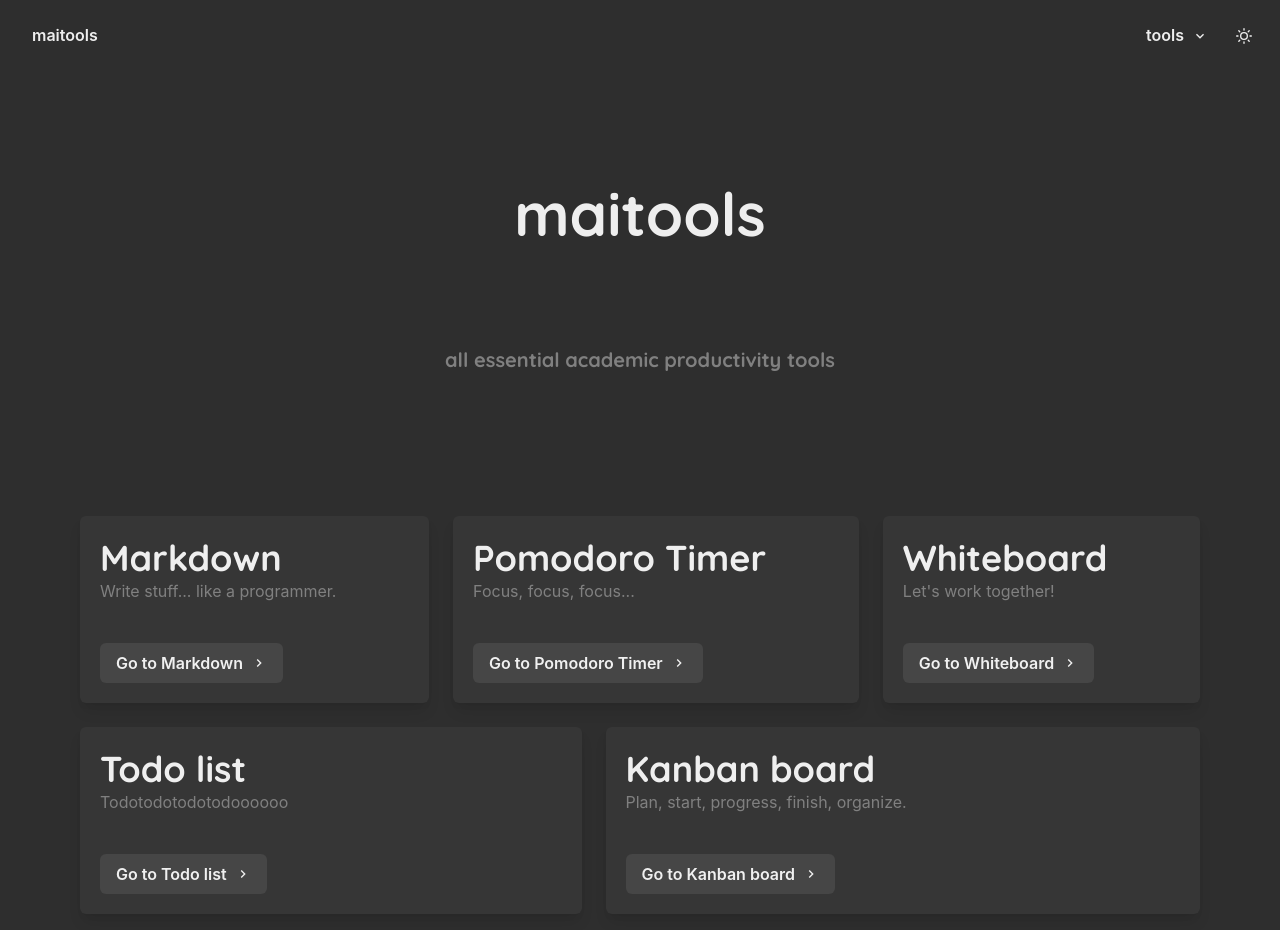
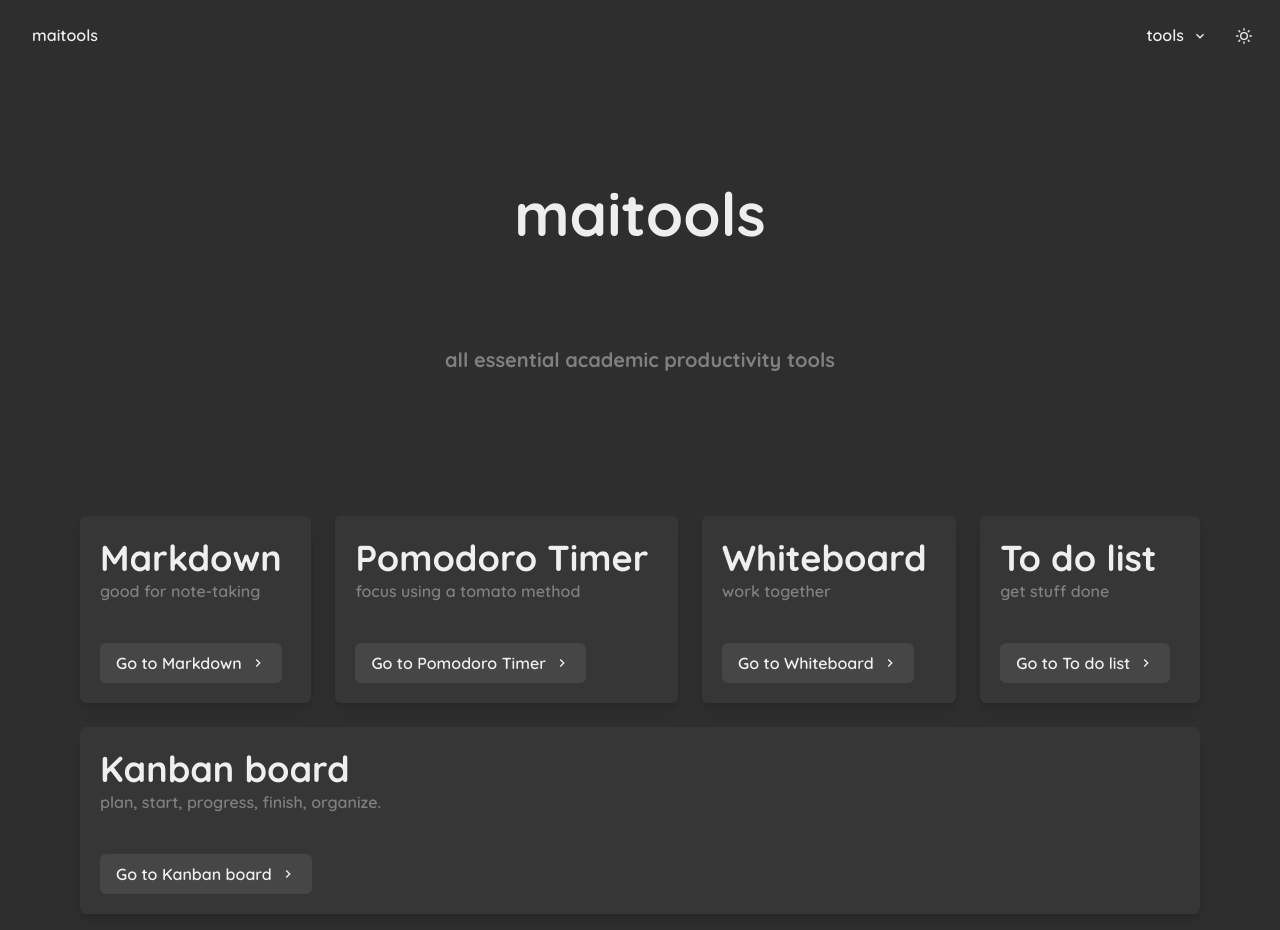
Before and after one commit to olimeme/maitools, a React (Vite) app: page / in a window 1280 px wide. Built offline with nearby package versions, Linux system fonts and the light colour scheme.

Commit message:
feature: additional font weight

```diff
--- a/src/pages/LandingPage.tsx
+++ b/src/pages/LandingPage.tsx
@@ -15,6 +15,7 @@ import {
 import { Link } from "react-router-dom";
 import MotionWrapper from "../components/MotionWrapper";
 import "@fontsource/quicksand/700.css";
+import "@fontsource/quicksand/600.css";
 
 type CardItem = { heading: string; desc: string; link: string };
 
@@ -22,27 +23,27 @@ const LandingPage = () => {
   const cardItems: CardItem[] = [
     {
       heading: "Markdown",
-      desc: "Write stuff... like a programmer.",
+      desc: "good for note-taking",
       link: "/markdown",
     },
     {
       heading: "Pomodoro Timer",
-      desc: "Focus, focus, focus...",
+      desc: "focus using a tomato method",
       link: "/pomodoro-timer",
     },
     {
       heading: "Whiteboard",
-      desc: "Let's work together!",
+      desc: "work together",
       link: "/whiteboard",
     },
     {
-      heading: "Todo list",
-      desc: "Todotodotodotodoooooo",
+      heading: "To do list",
+      desc: "get stuff done",
       link: "/todo-list",
     },
     {
       heading: "Kanban board",
-      desc: "Plan, start, progress, finish, organize.",
+      desc: "plan, start, progress, finish, organize.",
       link: "/todo-list",
     },
   ];
--- a/src/theme.ts
+++ b/src/theme.ts
@@ -22,6 +22,7 @@ const theme = extendTheme({
   },
   fonts: {
     heading: `'Quicksand', sans-serif`,
+    body: `'Quicksand', sans-serif`,
   },
   config: {
     disableTransitionOnChange: false,
```
